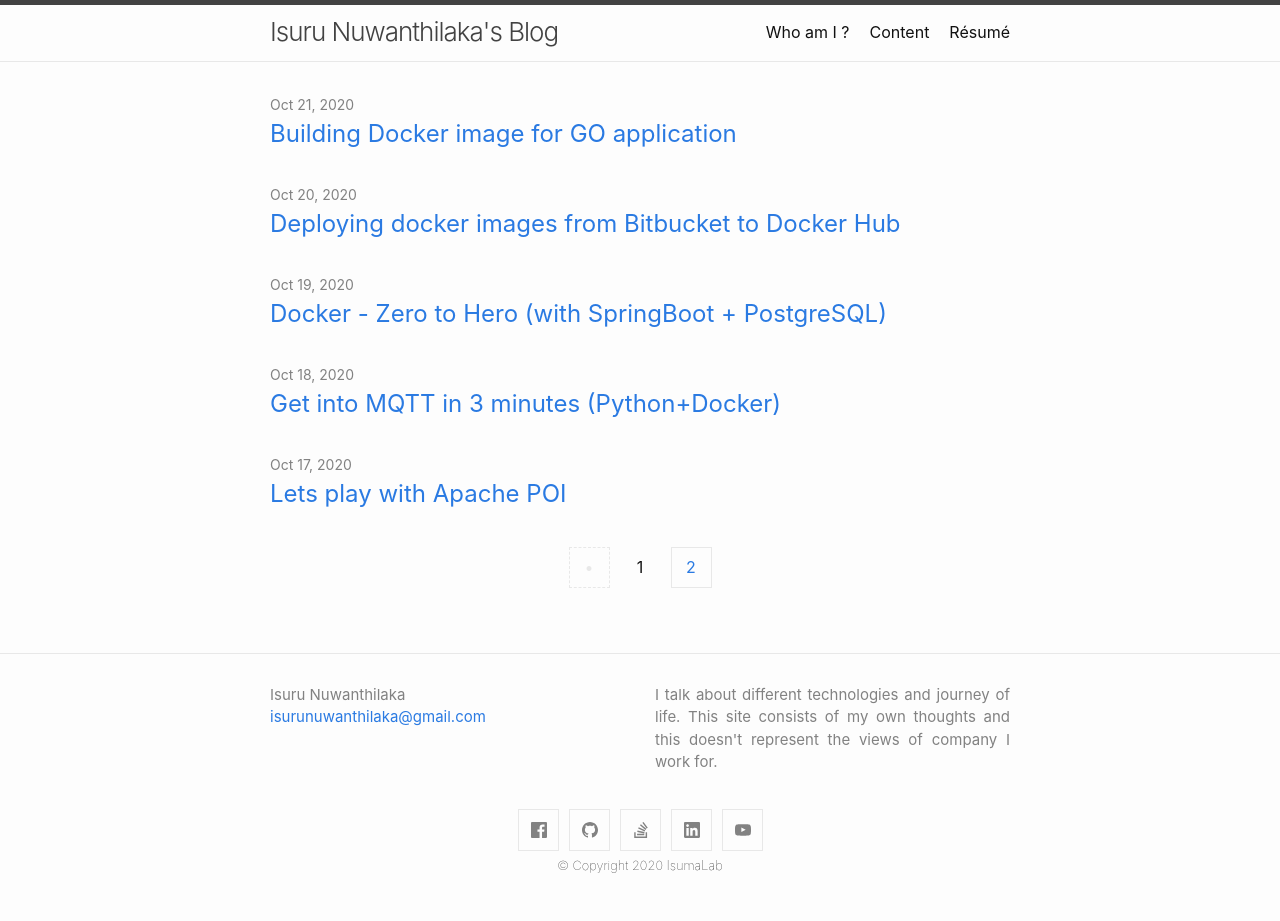
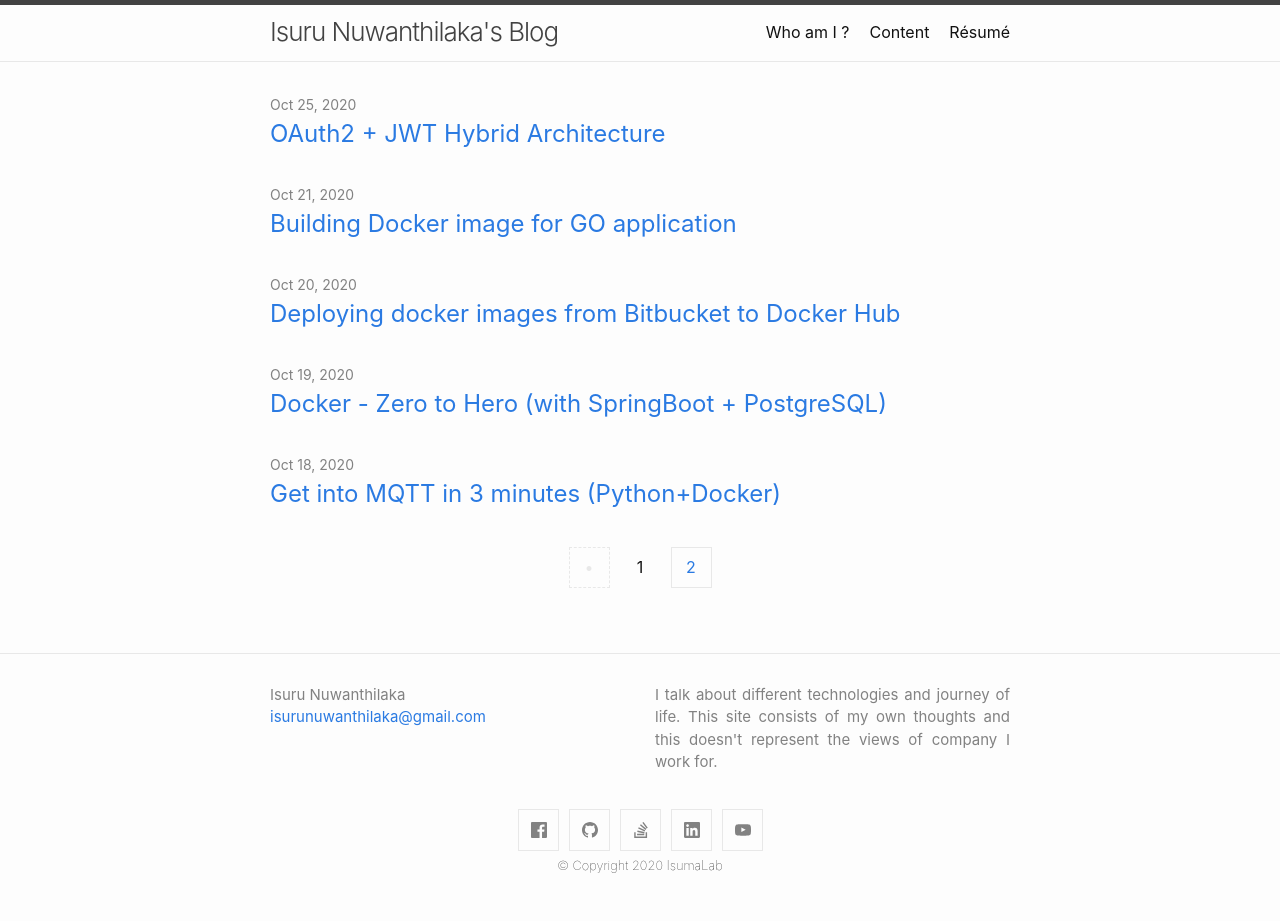
Before and after one commit to isurunuwanthilaka/isurunuwanthilaka.github.io, a Jekyll site: the page built from index.html, in a window 1280 px wide. Built offline with Jekyll 4.4.1, drawn with Linux system fonts in a browser that asks for light colours; the list of posts is cut into pages by our own code.

Commit message:
add new post

```diff
--- /dev/null
+++ b/_posts/2020-10-25-oauth2-jwt-hybrid-architecture.md
@@ -0,0 +1,8 @@
+---
+layout: post
+title: OAuth2 + JWT Hybrid Architecture
+categories: engineering
+author : Isuru Nuwanthilaka
+---
+
+[on going]
--- a/content.md
+++ b/content.md
@@ -21,6 +21,8 @@ permalink: /content
 <details>
   <summary>Miscellaneous</summary>
   <ol>
+  <li><a href="https://isurunuwanthilaka.github.io/engineering/2020/10/25/oauth2-jwt-hybrid-architecture">
+  OAuth2 + JWT Hybrid Architecture</a></li>
   <li><a href="https://isurunuwanthilaka.github.io/engineering/2020/06/24/compiler-scratch">
   Compilers from scratch</a></li>
   <li><a href="https://isurunuwanthilaka.github.io/engineering/2020/10/17/apache-poi">
```
